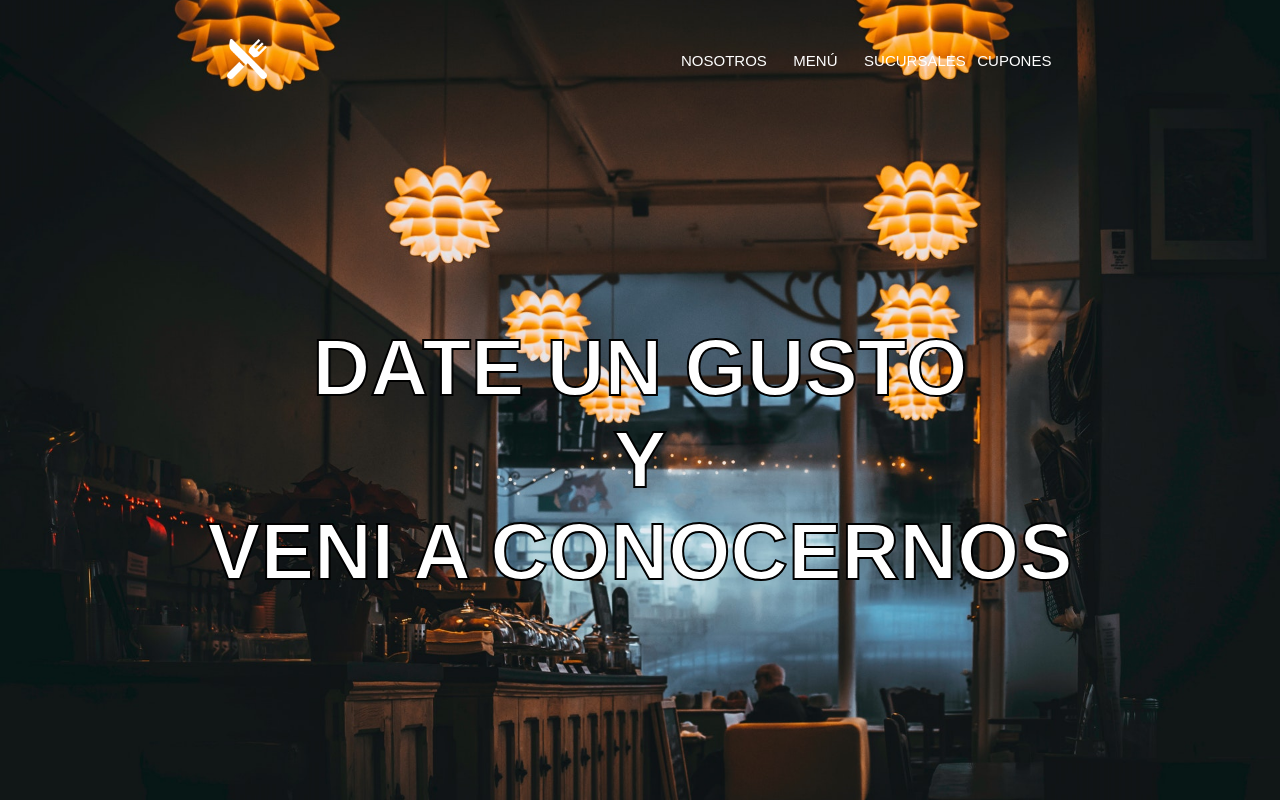
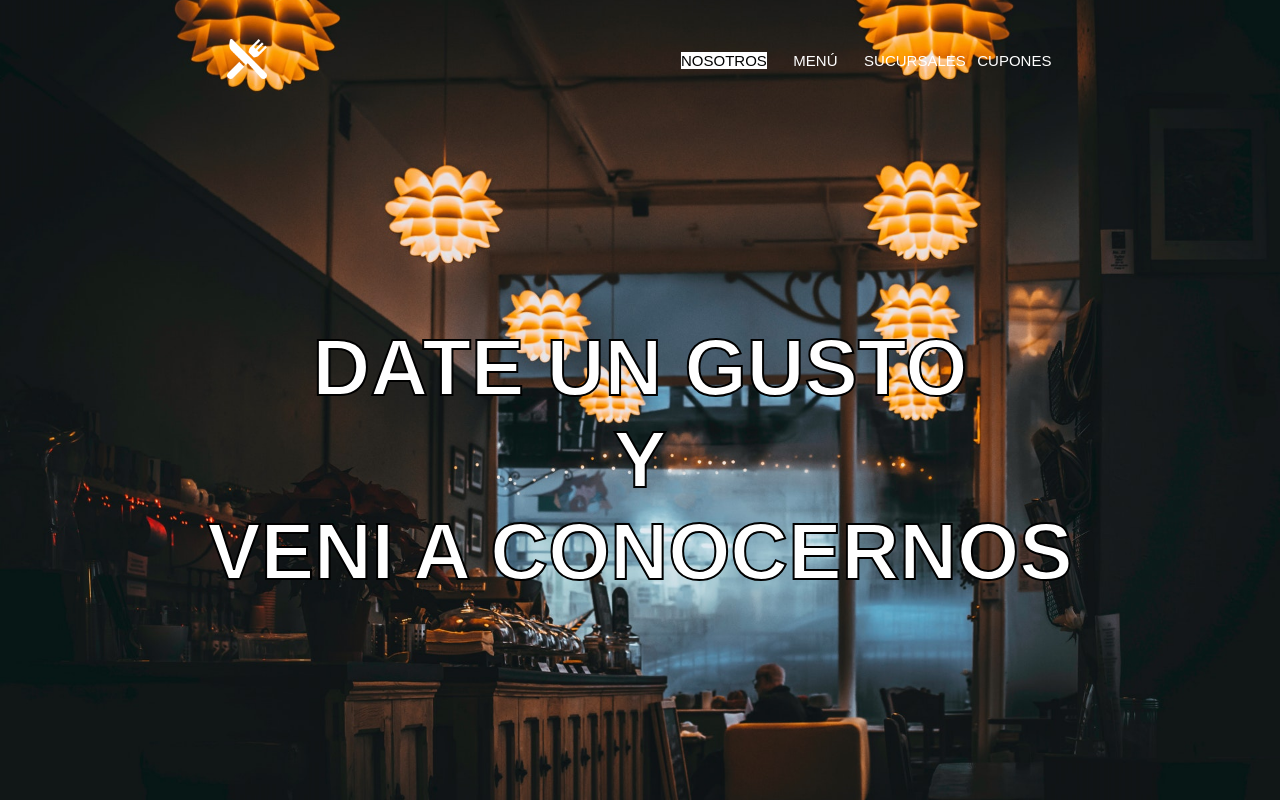
Before and after one commit to MaitaJv/Desafio-JavierMaita, a plain HTML site: page index.html in a window 1280 px wide. In both pictures the pointer is over the link 723 px from the left and 60 px from the top of the page. Shown: the top 800 px of the page. Drawn offline with Linux system fonts and the light colour scheme.

Commit message:
hover-nav-1

```diff
--- a/index.html
+++ b/index.html
@@ -18,7 +18,7 @@
             <nav class="nav-conteiner">
                 <ul class="lista-conteiner">
                     <li>
-                        <a href="Nosotros.html">Nosotros</a>
+                        <a href="Nosotros.html" class="enlase">Nosotros</a>
                     </li>
                     <li>
                         <a href="Menu.html">Menú</a>
--- a/style.css
+++ b/style.css
@@ -60,6 +60,11 @@ html{
     color: white;
     text-transform: uppercase;
     font-size: 1.5rem;
+}
+
+.enlase:hover{
+    color: black;
+    background-color: white;
 }
 
 .titulo{
```
